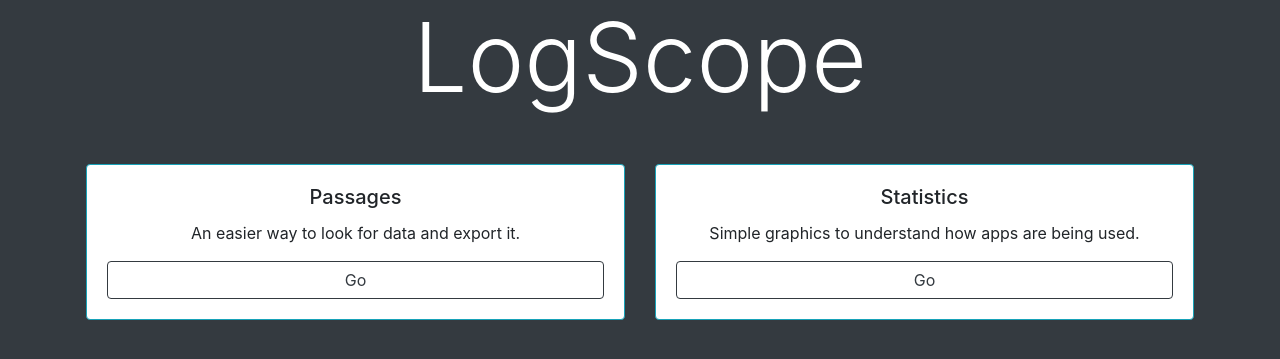
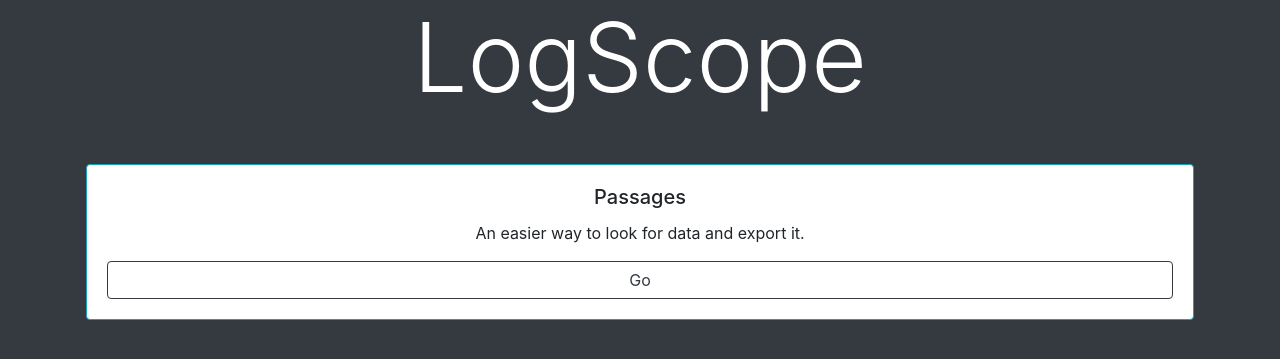
Before and after one commit to apm1005/TFG, a Django app: page / in a window 1280 px wide. Shown: the top 359 px of the page. Run offline with Django 3.2, Linux system fonts and the light colour scheme; parts of the project's set-up code (start-up, migrations or seed data) failed here and were passed over; some libraries are stand-ins or nearby versions.

Commit message:
Hide not implemented functionalities #59

```diff
--- a/app/src/logscope/templates/logscope/home.html
+++ b/app/src/logscope/templates/logscope/home.html
@@ -15,7 +15,7 @@
         <h1 class="display-1 text-center text-white mb-5">LogScope</h1>
 		<div class="card border-dark bg-dark">
             <div class="row">
-                <div class="col-sm-6 text-center">
+                <div class="col-sm-12 text-center"><!--Substitute with col-sm-6-->
                     <div class="card border-info">
                         <div class="card-body">
                             <h5 class="card-title">Passages</h5>
@@ -24,14 +24,14 @@
                         </div>
                     </div>
                 </div>
-                <div class="col-sm-6 text-center">
+                <!--<div class="col-sm-6 text-center">
                     <div class="card border-info">
                         <div class="card-body">
                             <h5 class="card-title">Statistics</h5>
                             <p class="card-text">Simple graphics to understand how apps are being used.</p>
                             <a href="#" class="btn btn-outline-dark btn-block">Go</a>
                         </div>
-                    </div>
+                    </div>-->
                 </div>
 			</div>
 		</div>
```
Also changed, not shown: app/src/logscope/templates/logscope/base.html (+4 -4 lines), app/src/logscope/templates/logscope/passage.html (+4 -4 lines).
